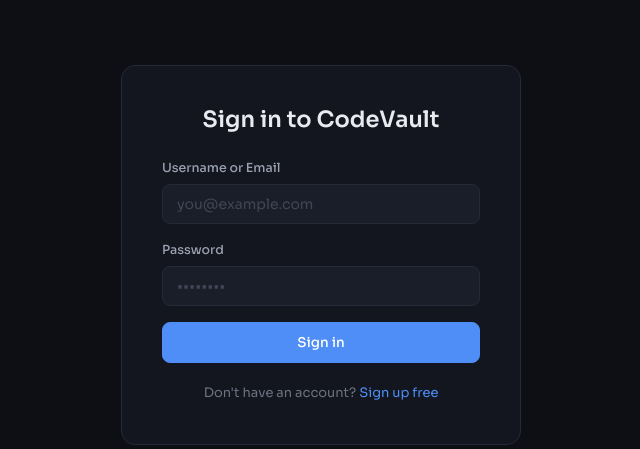
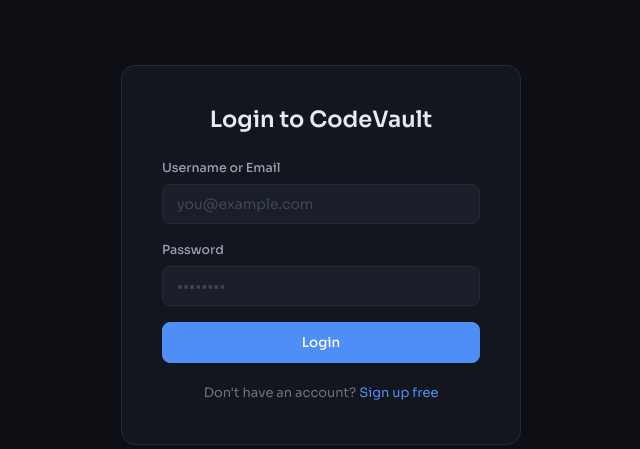
Before and after one commit to sifat5532/CodeVault, a PHP site: page /login.php in a window 1280 px wide. Shown: the part 145-594 px from the top of the page, without its empty margins (319-959 px from the left). Run offline with PHP 8.4, Linux system fonts and the light colour scheme.

Commit message:
add: login form

```diff
--- a/index.php
+++ b/index.php
@@ -22,7 +22,7 @@
     </div>
 
     <div class="nav-right">
-      <a href="login.php" class="btn btn-ghost btn-sm">Sign in</a>
+      <a href="login.php" class="btn btn-ghost btn-sm">Login</a>
       <a href="signup.php" class="btn btn-primary btn-sm">Get started</a>
     </div>
   </nav>
--- a/login.php
+++ b/login.php
@@ -31,22 +31,20 @@
   </nav>
 
   <main class="page-wrap auth-container">
-    <div class="auth-card">
-      <h2 style="margin-bottom: 24px; text-align: center;">Sign in to CodeVault</h2>
+    <form method="POST" action="" class="auth-card">
+      <h2 style="margin-bottom: 24px; text-align: center;">Login to CodeVault</h2>
 
       <div class="form-group">
         <label>Username or Email</label>
-        <input type="text" placeholder="you@example.com" />
+        <input type="text" name="username_email" placeholder="you@example.com" />
       </div>
       <div class="form-group">
         <label>Password</label>
-        <input type="password" placeholder="••••••••" />
+        <input type="password" name="password" placeholder="••••••••" />
       </div>
-      <a href="feed.php">
-        <button class="btn btn-primary" style="width:100%; justify-content:center; padding:11px;">Sign in</button>
-      </a>
+        <input type="submit" name="login_btn" value="Login" class="btn btn-primary" style="width:100%; justify-content:center; padding:11px;">
       <p class="modal-footer-text">Don't have an account? <a href="signup.php">Sign up free</a></p>
-    </div>
+    </form>
   </main>
 
   <footer>
```
